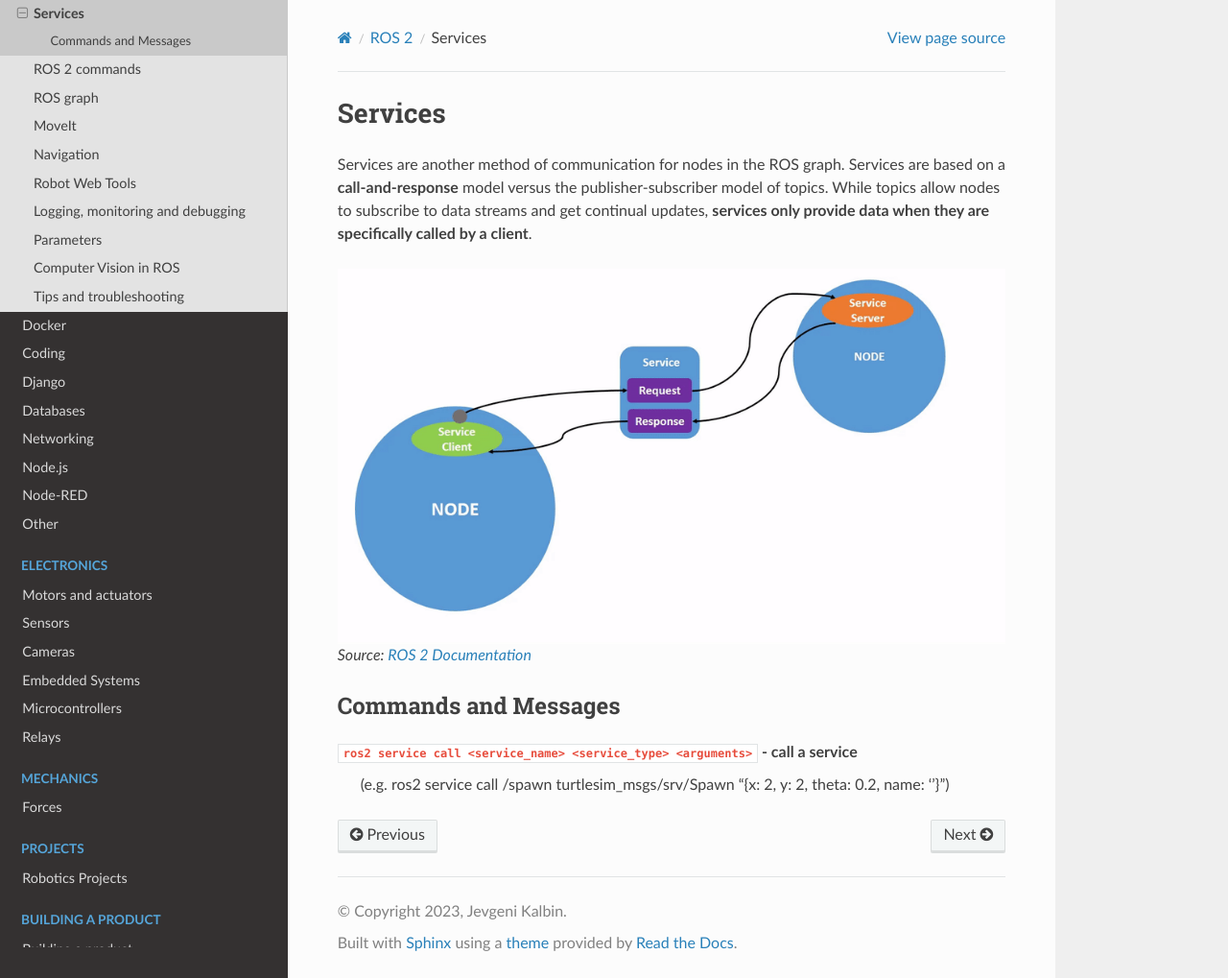
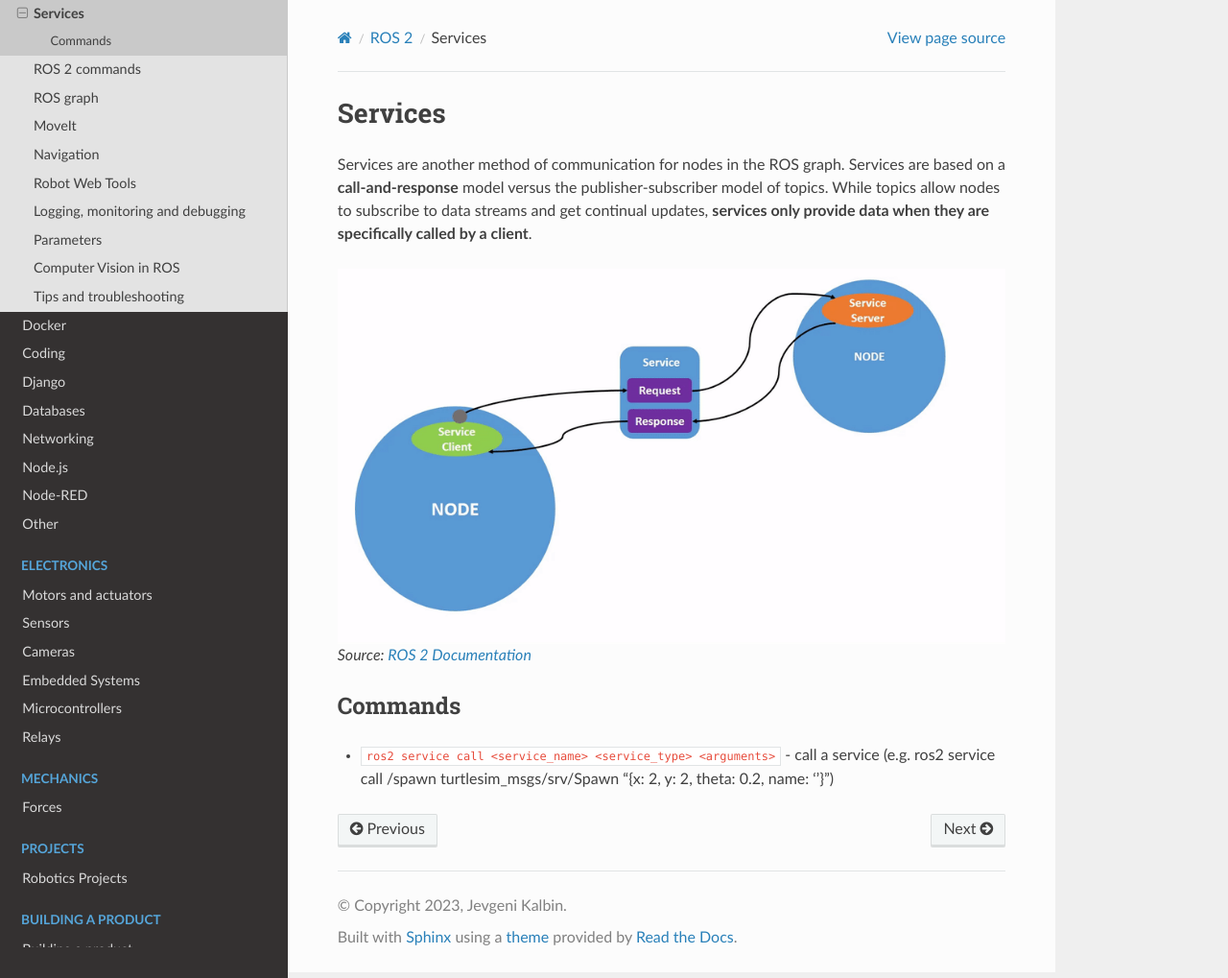
Before and after one commit to jevgenik/manuals, a Sphinx documentation site: the page built from source/files/software/ros2/services.rst, in a window 1280 px wide and 1019 px high. Shown: the whole window at 96% size. Built offline with Sphinx 7.4.7 and the Read the Docs theme 2.0.0, drawn with Linux system fonts in a browser that asks for light colours; pages that are not in the unit, such as notebooks, are missing from menus.

Commit message:
services

```diff
--- a/source/files/software/ros2/services.rst
+++ b/source/files/software/ros2/services.rst
@@ -12,8 +12,8 @@ continual updates, **services only provide data when they are specifically calle
    Source: `ROS 2 Documentation <https://docs.ros.org/en/rolling/Tutorials/Beginner-CLI-Tools/Understanding-ROS2-Services/Understanding-ROS2-Services.html>`_
 
 
-Commands and Messages
-=====================
+Commands
+========
 
-``ros2 service call <service_name> <service_type> <arguments>`` - call a service
+* ``ros2 service call <service_name> <service_type> <arguments>`` - call a service
   (e.g. ros2 service call /spawn turtlesim_msgs/srv/Spawn "{x: 2, y: 2, theta: 0.2, name: ''}")
```
